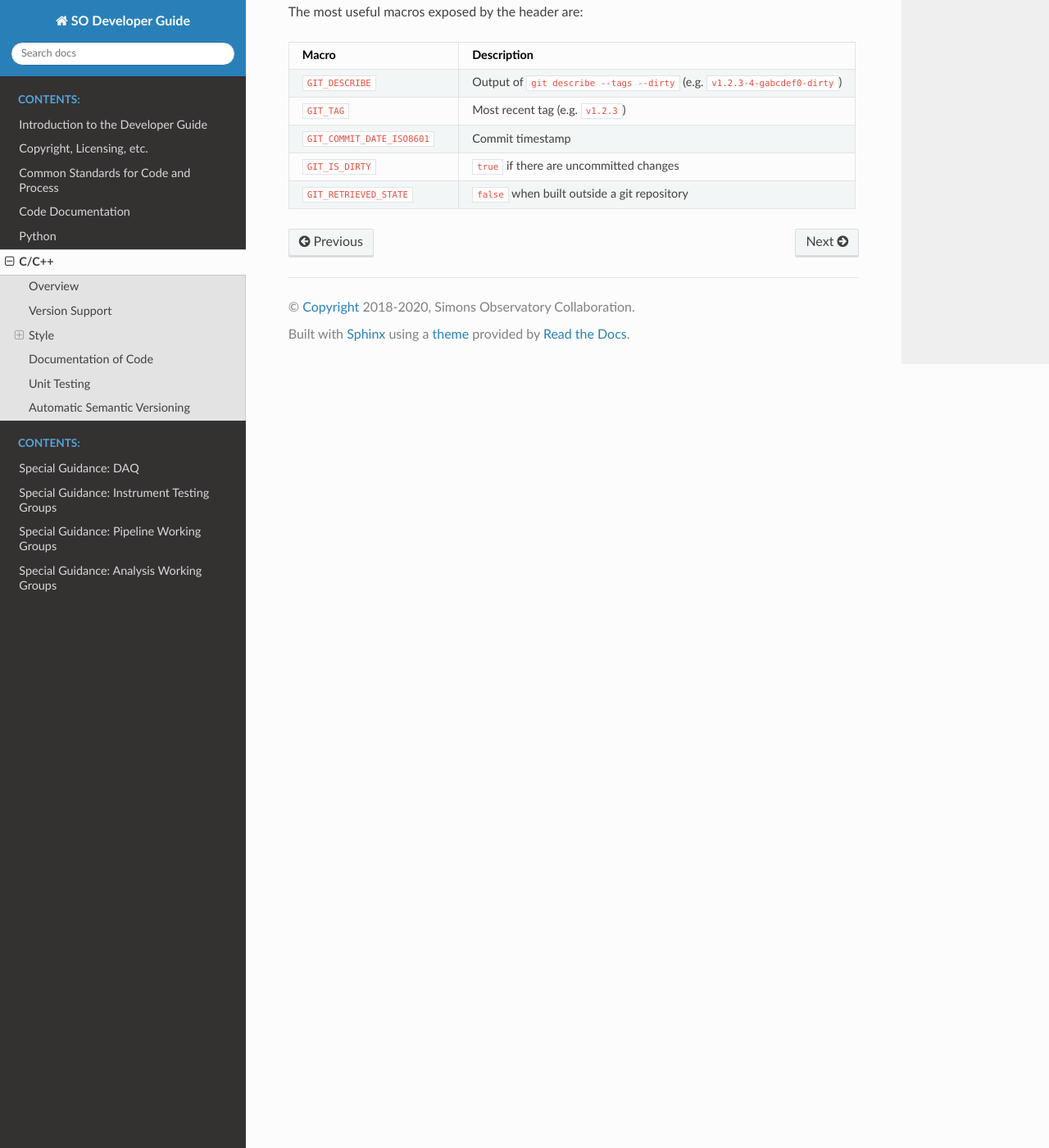
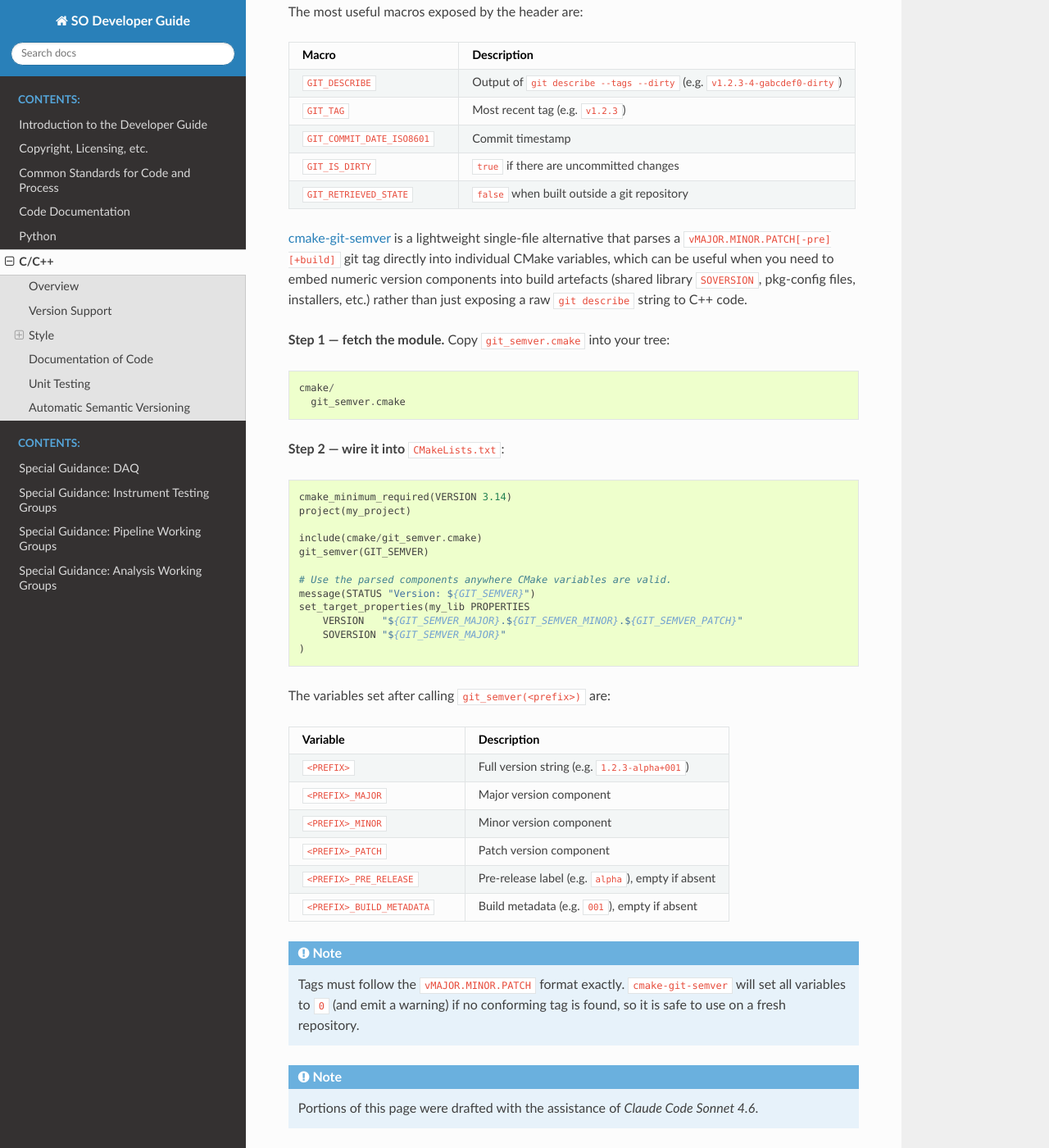
Before and after one commit to simonsobs/so_dev_guide, a Sphinx documentation site: the page built from source/cpp.rst, in a window 1280 px wide and 1400 px high, scrolled down 4092 px. Shown: the whole window at 82% size. Built offline with Sphinx 7.4.7 and the Read the Docs theme 3.1.0, drawn with Linux system fonts in a browser that asks for light colours.

Commit message:
adding a second tool for C++ auto symver

```diff
--- a/source/cpp.rst
+++ b/source/cpp.rst
@@ -226,6 +226,68 @@ The most useful macros exposed by the header are:
      - ``false`` when built outside a git repository
 
 
+
+`cmake-git-semver`_ is a lightweight single-file alternative that parses a
+``vMAJOR.MINOR.PATCH[-pre][+build]`` git tag directly into individual CMake
+variables, which can be useful when you need to embed numeric version
+components into build artefacts (shared library ``SOVERSION``, pkg-config
+files, installers, etc.) rather than just exposing a raw ``git describe``
+string to C++ code.
+
+**Step 1 — fetch the module.**  Copy ``git_semver.cmake`` into your tree::
+
+  cmake/
+    git_semver.cmake
+
+**Step 2 — wire it into** ``CMakeLists.txt``::
+
+  cmake_minimum_required(VERSION 3.14)
+  project(my_project)
+
+  include(cmake/git_semver.cmake)
+  git_semver(GIT_SEMVER)
+
+  # Use the parsed components anywhere CMake variables are valid.
+  message(STATUS "Version: ${GIT_SEMVER}")
+  set_target_properties(my_lib PROPERTIES
+      VERSION   "${GIT_SEMVER_MAJOR}.${GIT_SEMVER_MINOR}.${GIT_SEMVER_PATCH}"
+      SOVERSION "${GIT_SEMVER_MAJOR}"
+  )
+
+The variables set after calling ``git_semver(<prefix>)`` are:
+
+.. list-table::
+   :header-rows: 1
+   :widths: 40 60
+
+   * - Variable
+     - Description
+   * - ``<PREFIX>``
+     - Full version string (e.g. ``1.2.3-alpha+001``)
+   * - ``<PREFIX>_MAJOR``
+     - Major version component
+   * - ``<PREFIX>_MINOR``
+     - Minor version component
+   * - ``<PREFIX>_PATCH``
+     - Patch version component
+   * - ``<PREFIX>_PRE_RELEASE``
+     - Pre-release label (e.g. ``alpha``), empty if absent
+   * - ``<PREFIX>_BUILD_METADATA``
+     - Build metadata (e.g. ``001``), empty if absent
+
+.. note::
+
+   Tags must follow the ``vMAJOR.MINOR.PATCH`` format exactly.
+   ``cmake-git-semver`` will set all variables to ``0`` (and emit a
+   warning) if no conforming tag is found, so it is safe to use on a
+   fresh repository.
+
+
 .. _cmake-git-version-tracking: https://github.com/andrew-hardin/cmake-git-version-tracking
+.. _cmake-git-semver: https://github.com/nunofachada/cmake-git-semver
 .. _Google C++ style guide: https://google.github.io/styleguide/cppguide.html
 .. _Catch2: https://github.com/catchorg/Catch2
+
+.. note::
+
+   Portions of this page were drafted with the assistance of `Claude Code Sonnet 4.6`.
```
